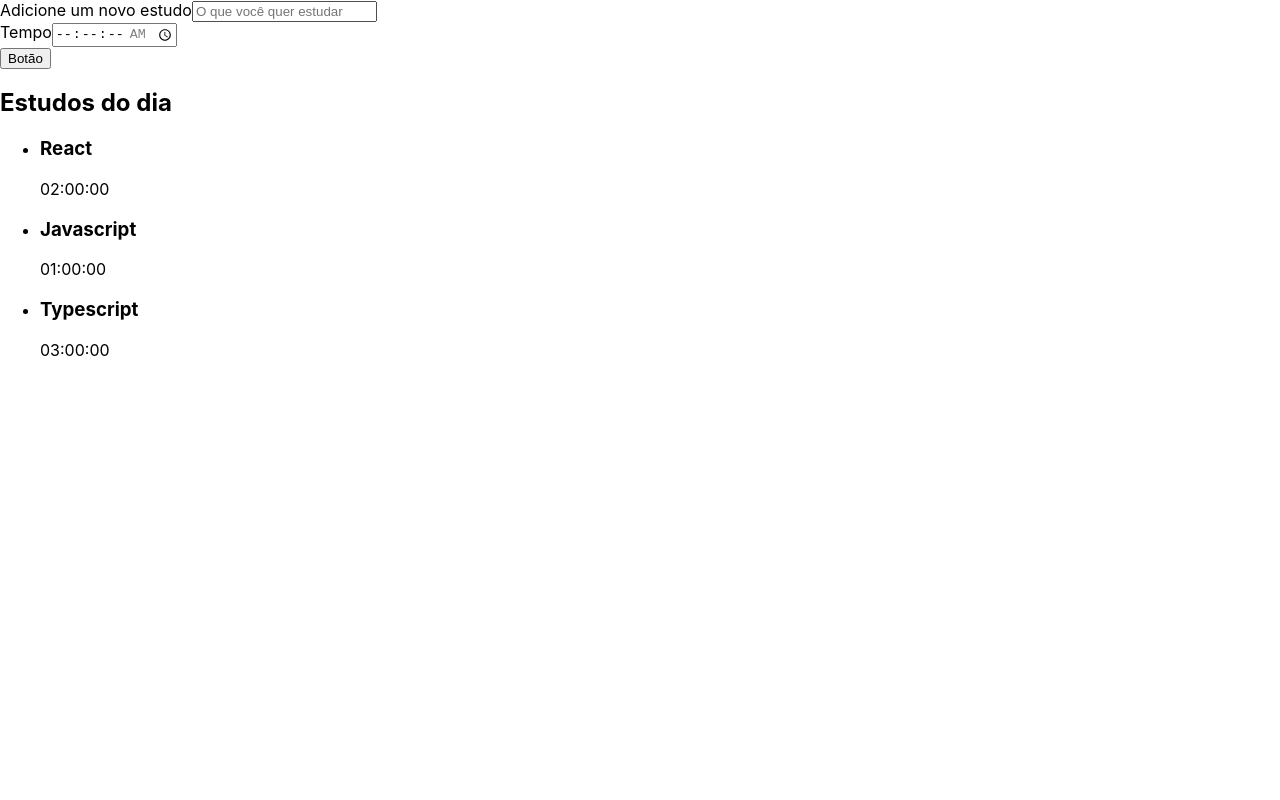
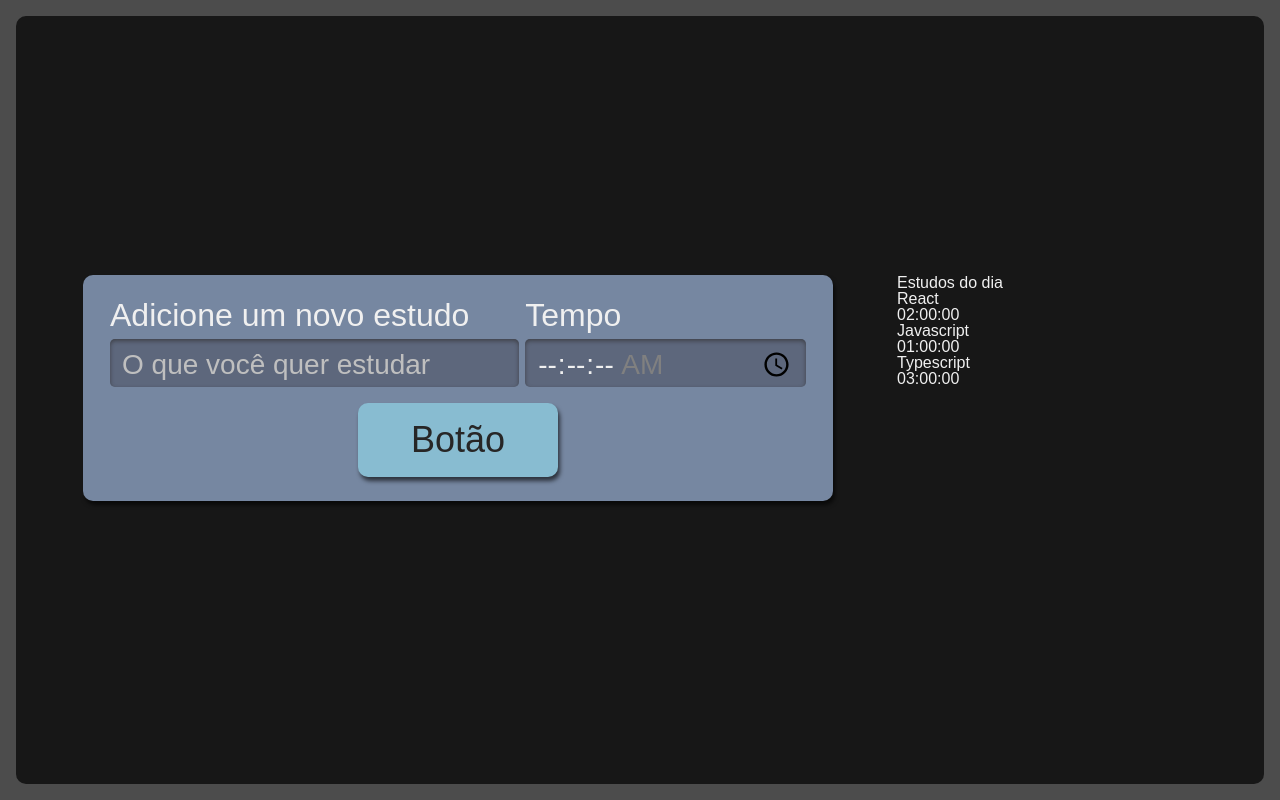
Before and after one commit to Soncosta-sys/alura-studies, a React (Create React App) app: page / in a window 1280 px wide. Built offline with nearby package versions, Linux system fonts and the light colour scheme.

Commit message:
Adicionando CSS ao formulario

```diff
--- a/package.json
+++ b/package.json
@@ -39,5 +39,8 @@
       "last 1 firefox version",
       "last 1 safari version"
     ]
+  },
+  "devDependencies": {
+    "sass": "^1.49.9"
   }
 }
--- a/src/App.tsx
+++ /dev/null
@@ -1,15 +0,0 @@
-import React from 'react';
-import Formulario from './components/Formulario';
-import Lista from './components/Lista';
-
-
-function App() {
-  return (
-    <div className="App">
-     <Formulario />
-     <Lista />
-    </div>
-  );
-}
-
-export default App;
--- a/src/components/Botao/index.tsx
+++ b/src/components/Botao/index.tsx
@@ -1,9 +1,10 @@
 import React from "react";
+import './style.scss'
 
 class Botao extends React.Component {
     render(){
         return(
-            <button>
+            <button className="botao">
                 Botão
             </button>
         )
--- /dev/null
+++ b/src/components/Botao/style.scss
@@ -0,0 +1,25 @@
+.botao {
+    align-self: center;
+    background-color: #88bcd1;
+    border-radius: 10px;
+    box-shadow: 2px 4px 4px #0000009F;
+    color: #272626;
+    cursor: pointer;
+    font-size: 1.25rem;
+    padding: 16px;
+    width: 150px;
+
+    &:active {
+      background-color: #7CA6B7;
+      box-shadow: 2px 2px 4px #0000009F inset;
+    }
+  }
+
+  @media screen and (min-width: 1280px) {
+    .botao {
+      grid-column-start: span 2;
+      justify-self: center;
+      width: 200px;
+      font-size: 2.25rem;
+    }
+  }
--- a/src/components/Formulario/index.tsx
+++ b/src/components/Formulario/index.tsx
@@ -1,11 +1,13 @@
 import React from "react";
 import Botao from "../Botao";
+import './style.scss';
+
 
 class Formulario extends React.Component{
     render(){
         return(
-            <form>
-                <div>
+            <form className="novaTarefa">
+                <div className="inputContainer">
                     <label htmlFor="tarefa">
                         Adicione um novo estudo
                     </label>
@@ -17,7 +19,7 @@
                     required
                     />
                 </div>
-                <div>
+                <div className="inputContainer">
                     <label>
                         Tempo
                     </label>
--- /dev/null
+++ b/src/components/Formulario/style.scss
@@ -0,0 +1,61 @@
+.novaTarefa {
+    display:flex;
+    flex-direction: column;
+    grid-area: nova-tarefa;
+    background-color: #7687A1;
+    border-radius: 10px;
+    box-shadow: 2px 4px 4px #0000009F;
+    padding: 12px;
+
+    .inputContainer {
+      display: flex;
+      flex-direction: column;
+      width: 100%;
+      margin-bottom: 16px;
+
+      label {
+        margin-bottom: 8px;
+        font-size: 1.25rem;
+      }
+
+      input {
+        width: 100%;
+        padding: 8px 12px 4px;
+        box-sizing: border-box;
+        border: unset;
+        border-radius: 5px;
+        background-color: #5D677C;
+        box-shadow: 0px 2px 4px #2D2B2B9F inset;
+
+        &::placeholder {
+          color: #BFBFBF;
+        }
+      }
+    }
+
+    @media screen and (min-width: 1280px) {
+      flex-direction: row;
+      flex-wrap: wrap;
+      justify-content: space-around;
+      font-size: 2.25rem;
+      padding: 24px;
+      box-sizing: border-box;
+
+      .inputContainer {
+        width: calc(60% - 12px);
+
+        &:last-of-type {
+          width: 40%;
+        }
+
+        label {
+          font-size: 2rem;
+        }
+
+        input {
+          height: 100%;
+          font-size: 1.75rem;
+        }
+      }
+    }
+  }
--- a/src/index.css
+++ b/src/index.css
@@ -11,3 +11,99 @@
   font-family: source-code-pro, Menlo, Monaco, Consolas, 'Courier New',
     monospace;
 }
+
+html, body, div, span, applet, object, iframe,
+h1, h2, h3, h4, h5, h6, p, blockquote, pre,
+a, abbr, acronym, address, big, cite, code,
+del, dfn, em, img, ins, kbd, q, s, samp,
+small, strike, strong, sub, sup, tt, var,
+b, u, i, center,
+dl, dt, dd, ol, ul, li,
+fieldset, form, label, legend,
+table, caption, tbody, tfoot, thead, tr, th, td,
+article, aside, canvas, details, embed,
+figure, figcaption, footer, header, hgroup,
+menu, nav, output, ruby, section, summary,
+time, mark, audio, video {
+	margin: 0;
+	padding: 0;
+	border: 0;
+	font-size: 100%;
+	font: inherit;
+	vertical-align: baseline;
+}
+/* HTML5 display-role reset for older browsers */
+article, aside, details, figcaption, figure,
+footer, header, hgroup, menu, nav, section {
+	display: block;
+}
+body {
+	line-height: 1;
+}
+ol, ul {
+	list-style: none;
+}
+blockquote, q {
+	quotes: none;
+}
+blockquote:before, blockquote:after,
+q:before, q:after {
+	content: '';
+	content: none;
+}
+table {
+	border-collapse: collapse;
+	border-spacing: 0;
+}
+
+
+input {
+	font-family: inherit;
+	font-size: inherit;
+	font-weight: inherit;
+	color: inherit;
+}
+
+button {
+	border: unset;
+	background-color: unset;
+	font-family: inherit;
+	font-size: inherit;
+	font-weight: inherit;
+	color: inherit;
+}
+
+@import url('https://fonts.googleapis.com/css2?family=Manjari&display=swap');
+
+body {
+	display: flex;
+	justify-content: center;
+	font-family: 'Manjari', sans-serif;
+	color: #F0F0F0;
+	background-color: #4C4C4C;
+	height: 100%;
+	width: 100%;
+	padding: 16px;
+	box-sizing: border-box;
+}
+
+#root {
+	width: 100%;
+}
+
+::-webkit-scrollbar {
+	width: 8px;
+}
+
+::-webkit-scrollbar-track {
+	background: unset;
+}
+
+::-webkit-scrollbar-thumb {
+	border-radius: 4px;
+	background: #888;
+}
+
+::-webkit-scrollbar-thumb:hover {
+	background: #555;
+}
--- a/src/index.tsx
+++ b/src/index.tsx
@@ -1,7 +1,7 @@
 import React from 'react';
 import ReactDOM from 'react-dom';
 import './index.css';
-import App from './App';
+import App from './pages/App';
 
 
 ReactDOM.render(
--- /dev/null
+++ b/src/pages/App.tsx
@@ -0,0 +1,16 @@
+import React from 'react';
+import Formulario from '../components/Formulario';
+import Lista from '../components/Lista';
+import './style.scss';
+
+
+function App() {
+  return (
+    <div className="AppStyle">
+     <Formulario />
+     <Lista />
+    </div>
+  );
+}
+
+export default App;
--- /dev/null
+++ b/src/pages/style.scss
@@ -0,0 +1,30 @@
+.AppStyle {
+    display: grid;
+    grid-template-rows: min-content min-content auto;
+    grid-template-areas:
+    "nova-tarefa"
+    "cronometro"
+    "tarefas"
+    ;
+    row-gap: 24px;
+    min-width: 320px;
+    min-height: calc(100vh - 32px);
+    width: 100%;
+    padding: 32px;
+    box-sizing: border-box;
+    border-radius: 10px;
+    background-color: #171717;
+
+    @media screen and (min-width:1280px)  {
+      grid-template-areas:
+      "nova-tarefa tarefas"
+      "cronometro tarefas"
+      ;
+      column-gap: 64px;
+      grid-template-rows: min-content min-content;
+      grid-template-columns: 750px 300px;
+      justify-content: center;
+      align-content: center;
+      padding: 64px;
+    }
+  }
```
Also changed, not shown: 1 other file (tests, documents, lock files or other folders).
